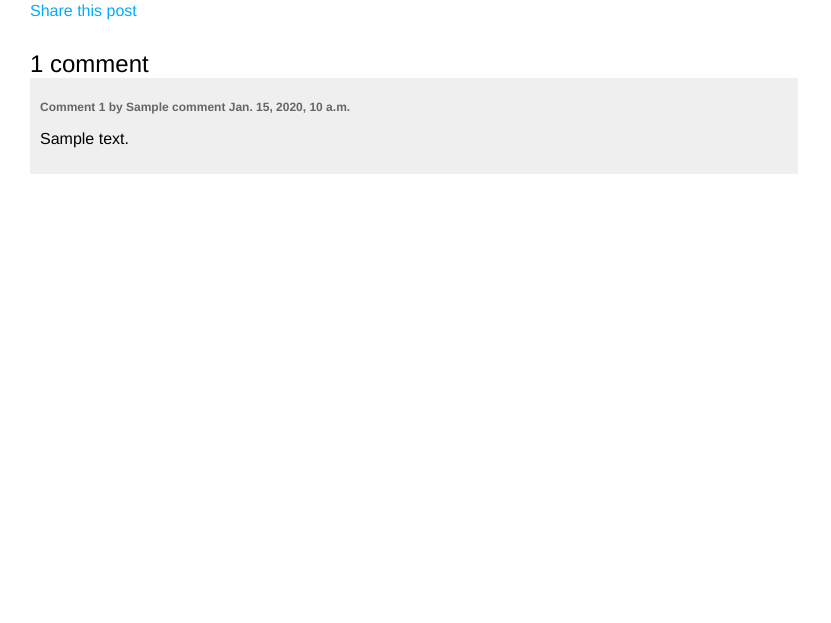
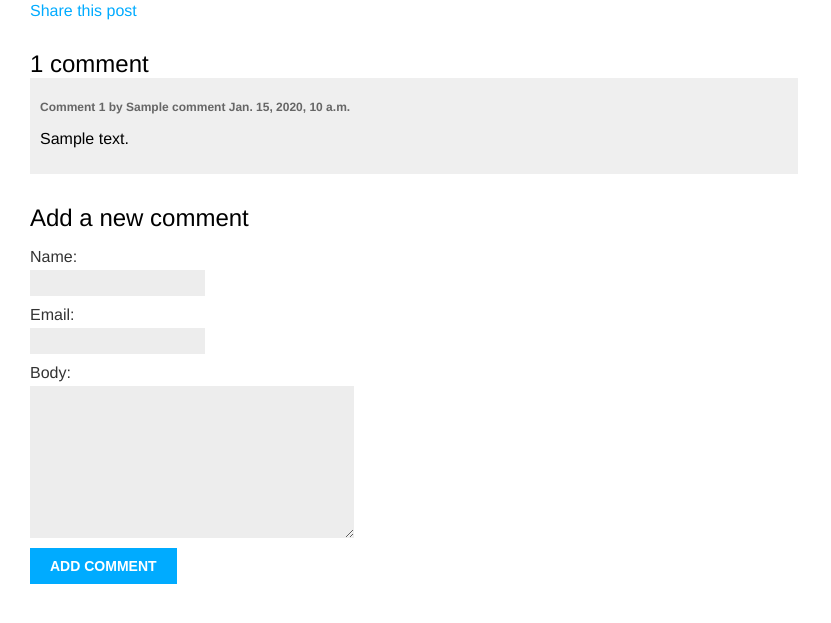
Before and after one commit to imay-dev/django-blog, a Django app: a page that uses src/blog/templates/blog/post/detail.html in a window 1280 px wide. Shown: the part 156-779 px from the top of the page, without its empty margins (0-831 px from the left). Run offline with Django 3.2, Linux system fonts and the light colour scheme; tables that the repository leaves empty hold one stand-in row (values such as "Sample post").

Commit message:
Add Comments form to post/detail template

```diff
--- a/src/blog/templates/blog/post/detail.html
+++ b/src/blog/templates/blog/post/detail.html
@@ -34,4 +34,15 @@
 <p>There are no comments yet.</p>
 {% endfor %}
 
+{% if new_comment %}
+<h2>Your comment has been added.</h2>
+{% else %}
+<h2>Add a new comment</h2>
+<form method="post">
+    {{ comment_form.as_p }}
+    {% csrf_token %}
+    <p><input type="submit" value="Add comment"></p>
+</form>
+{% endif %}
+
 {% endblock %}
```
